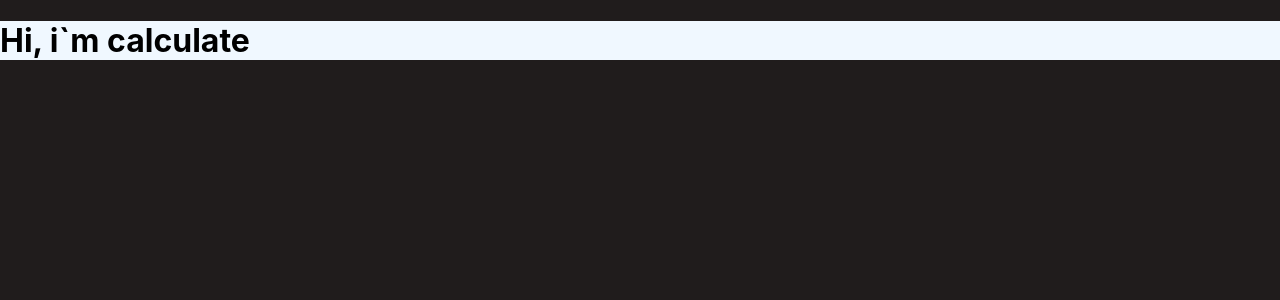
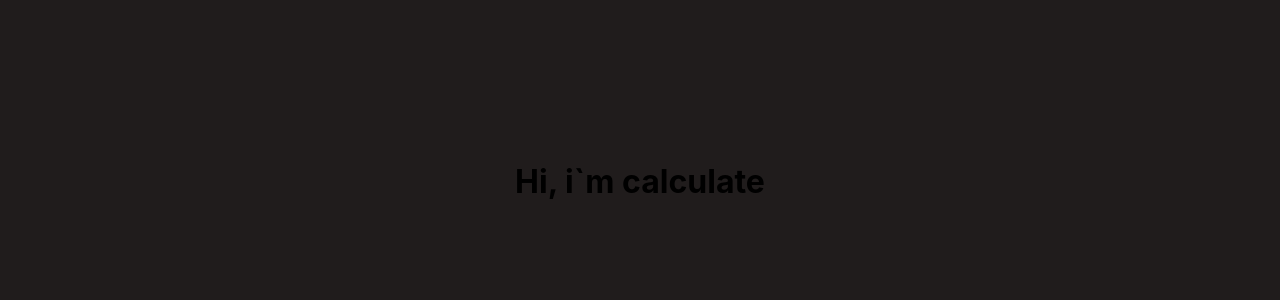
Before and after one commit to litvinovsl/trial-and-error-ts, a React (Create React App) app: page / in a window 1280 px wide. Shown: the top 300 px of the page. Built offline with nearby package versions, Linux system fonts and the light colour scheme.

Commit message:
make menu page

```diff
--- a/src/Components/App/App.tsx
+++ b/src/Components/App/App.tsx
@@ -1,10 +1,16 @@
 import React from 'react';
+import { BrowserRouter, Route } from 'react-router-dom';
 import './App.css';
 import MainMenu from '../MainMenu/MainMenu';
 
 function App() {
   return (
+    <BrowserRouter>
+    <div>
     <MainMenu />
+    </div>
+    </BrowserRouter>
+
   );
 }
 
--- a/src/Components/MainMenu/MainMenu.css
+++ b/src/Components/MainMenu/MainMenu.css
@@ -1,3 +1,23 @@
 .main-menu {
-    background-color: aliceblue;
+    padding-top: 11%;
+    display: flex;
+    flex-direction: column;
+    align-items: center;
 }
+
+.main-menu__links{
+    margin-top: 100px;
+    align-items: center;
+    display: flex;
+    flex-direction: column;
+
+}
+
+.main-menu__link{
+    text-decoration: none;
+    color: rgb(24, 39, 36);
+    font-weight: 500;
+    font-size: 32px;
+    line-height: 36px;
+
+}
--- a/src/Components/MainMenu/MainMenu.tsx
+++ b/src/Components/MainMenu/MainMenu.tsx
@@ -1,17 +1,19 @@
-import React from 'react';
+import React, {FC} from 'react';
 import { Link } from 'react-router-dom';
 import './MainMenu.css';
 
 
-function MainMenu() {
+const MainMenu: FC =() => {
   return (
     <div className="main-menu">
-        <h1 className='main-menu__title'>Hi, i`m calculate</h1>
-        <nav>
+         <h1 className='main-menu__title'>Hi, i`m calculate</h1>
+        <nav className='main-menu__links'>
+          <Link to='/credit-calculator' className='main-menu__link'>Кредитный калькулятор</Link>
+          <Link to='/' className='main-menu__link'>\не готово\</Link>
+          <Link to='/' className='main-menu__link'>\не готово\</Link>
+         </nav>
 
-        </nav>
-
-    </div>
+     </div>
   );
 }
 
```
